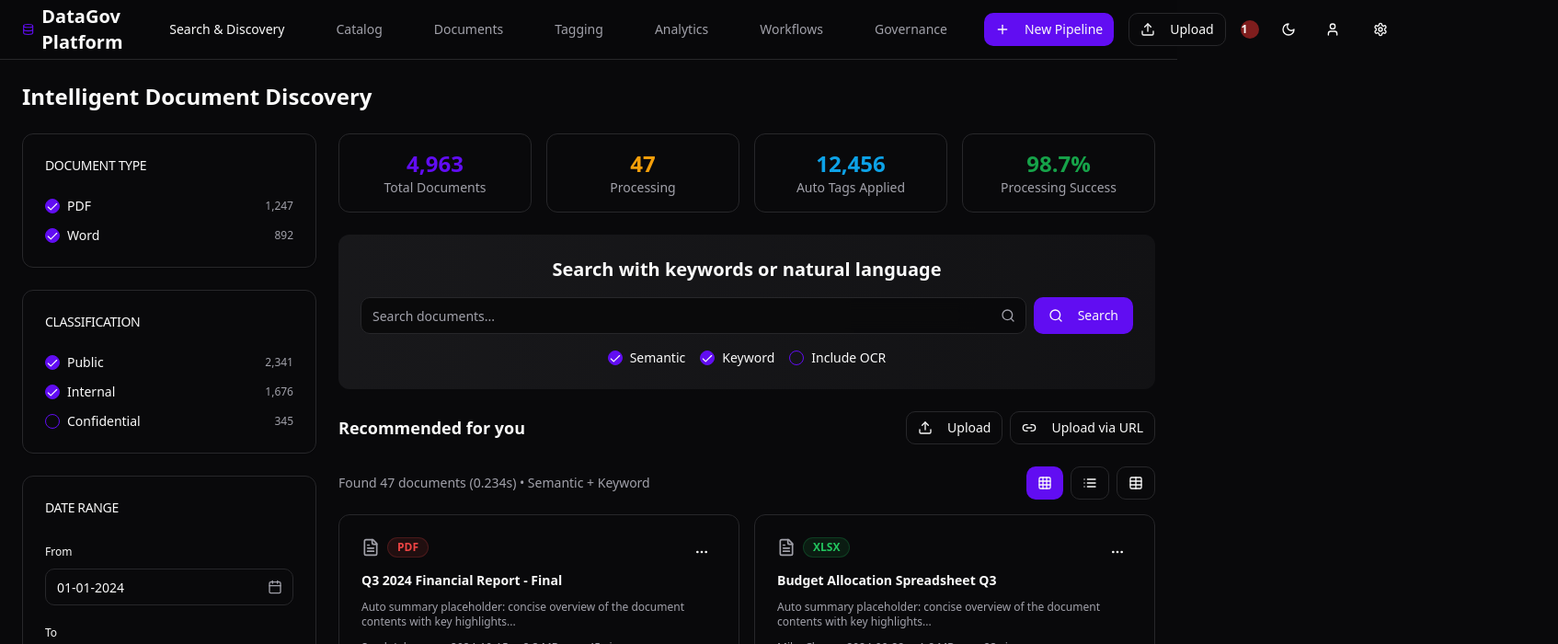
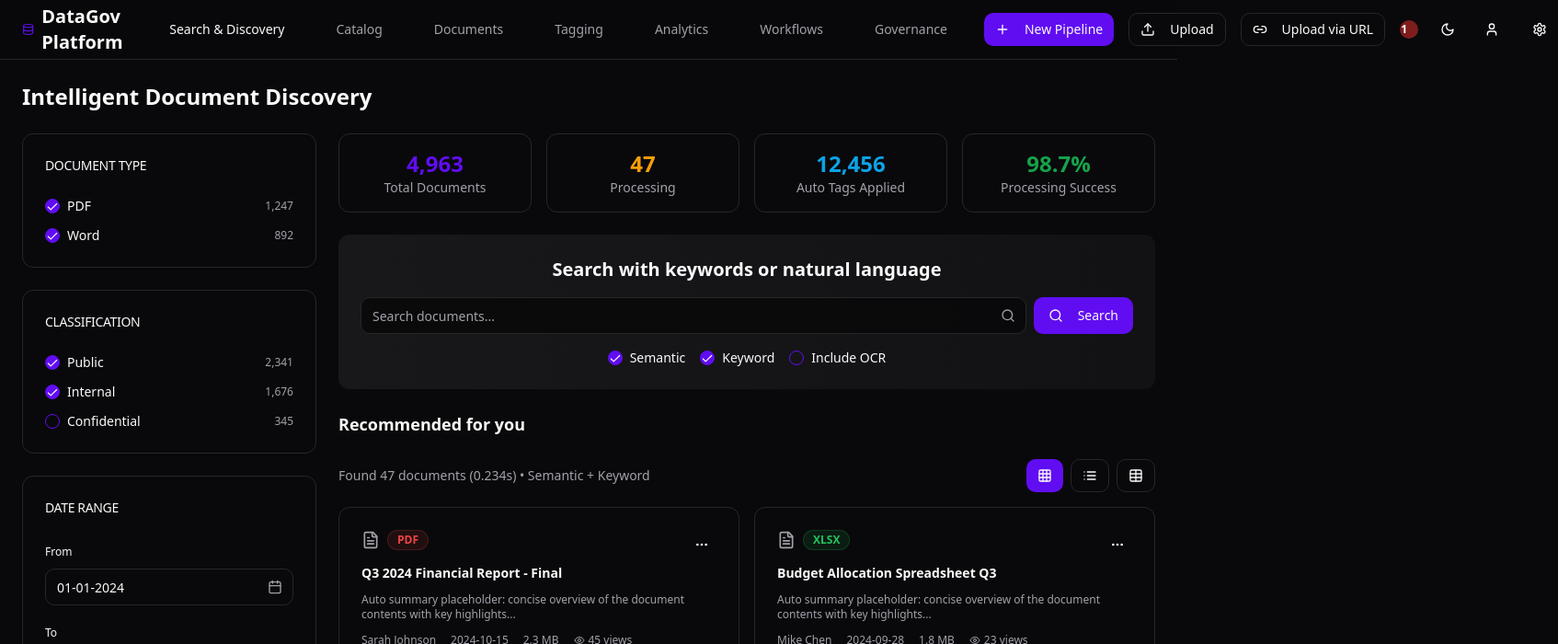
Before and after one commit to AtulChourasia/prism-palette-polish, a React (Vite) app: page / in a window 1280 px wide. Shown: the top 700 px of the page at 92% size, 1694 px wide, since content can reach past the window. Built offline with nearby package versions, Linux system fonts and the light colour scheme.

Commit message:
Move upload button to header
Move the "Upload via URL" button from the search section to the header component.

```diff
--- a/src/components/Header.tsx
+++ b/src/components/Header.tsx
@@ -1,9 +1,15 @@
-import { Database, Plus, Upload, User, Settings } from "lucide-react"
+import { useState } from "react"
+import { Database, Plus, Upload, User, Settings, Link2 } from "lucide-react"
 import { Button } from "@/components/ui/button"
 import { Badge } from "@/components/ui/badge"
+import { Input } from "@/components/ui/input"
+import { Label } from "@/components/ui/label"
+import { Dialog, DialogContent, DialogDescription, DialogHeader, DialogTitle, DialogTrigger } from "@/components/ui/dialog"
 import { ThemeToggle } from "./ThemeToggle"
 
 export function Header() {
+  const [sharepointUrl, setSharepointUrl] = useState("")
+
   return (
     <header className="border-b border-border bg-background/95 backdrop-blur supports-[backdrop-filter]:bg-background/60">
       <div className="flex h-16 items-center px-6">
@@ -45,6 +51,39 @@ export function Header() {
             <Upload className="mr-2 h-4 w-4" />
             Upload
           </Button>
+
+          <Dialog>
+            <DialogTrigger asChild>
+              <Button variant="outline" size="sm">
+                <Link2 className="mr-2 h-4 w-4" />
+                Upload via URL
+              </Button>
+            </DialogTrigger>
+            <DialogContent>
+              <DialogHeader>
+                <DialogTitle>Upload from SharePoint URL</DialogTitle>
+                <DialogDescription>
+                  Enter a SharePoint URL to import documents directly.
+                </DialogDescription>
+              </DialogHeader>
+              <div className="space-y-4">
+                <div className="space-y-2">
+                  <Label htmlFor="sharepoint-url">SharePoint URL</Label>
+                  <Input
+                    id="sharepoint-url"
+                    placeholder="https://company.sharepoint.com/sites/..."
+                    value={sharepointUrl}
+                    onChange={(e) => setSharepointUrl(e.target.value)}
+                  />
+                </div>
+                <div className="flex justify-end gap-2">
+                  <Button variant="outline">Cancel</Button>
+                  <Button>Import Documents</Button>
+                </div>
+              </div>
+            </DialogContent>
+          </Dialog>
+
           <Badge variant="destructive" className="h-5 w-5 rounded-full p-0 text-xs">
             1
           </Badge>
--- a/src/components/SearchSection.tsx
+++ b/src/components/SearchSection.tsx
@@ -1,14 +1,12 @@
 import { useState } from "react"
-import { Search, Link2, Upload } from "lucide-react"
+import { Search } from "lucide-react"
 import { Button } from "@/components/ui/button"
 import { Input } from "@/components/ui/input"
 import { Checkbox } from "@/components/ui/checkbox"
 import { Label } from "@/components/ui/label"
-import { Dialog, DialogContent, DialogDescription, DialogHeader, DialogTitle, DialogTrigger } from "@/components/ui/dialog"
 
 export function SearchSection() {
   const [searchQuery, setSearchQuery] = useState("")
-  const [sharepointUrl, setSharepointUrl] = useState("")
 
   return (
     <div className="space-y-6">
@@ -74,44 +72,6 @@ export function SearchSection() {
         <div>
           <h3 className="text-lg font-semibold">Recommended for you</h3>
         </div>
-        <div className="flex gap-2">
-          <Button variant="outline" size="sm">
-            <Upload className="mr-2 h-4 w-4" />
-            Upload
-          </Button>
-
-          <Dialog>
-            <DialogTrigger asChild>
-              <Button variant="outline" size="sm">
-                <Link2 className="mr-2 h-4 w-4" />
-                Upload via URL
-              </Button>
-            </DialogTrigger>
-            <DialogContent>
-              <DialogHeader>
-                <DialogTitle>Upload from SharePoint URL</DialogTitle>
-                <DialogDescription>
-                  Enter a SharePoint URL to import documents directly.
-                </DialogDescription>
-              </DialogHeader>
-              <div className="space-y-4">
-                <div className="space-y-2">
-                  <Label htmlFor="sharepoint-url">SharePoint URL</Label>
-                  <Input
-                    id="sharepoint-url"
-                    placeholder="https://company.sharepoint.com/sites/..."
-                    value={sharepointUrl}
-                    onChange={(e) => setSharepointUrl(e.target.value)}
-                  />
-                </div>
-                <div className="flex justify-end gap-2">
-                  <Button variant="outline">Cancel</Button>
-                  <Button>Import Documents</Button>
-                </div>
-              </div>
-            </DialogContent>
-          </Dialog>
-        </div>
       </div>
     </div>
   )
```
